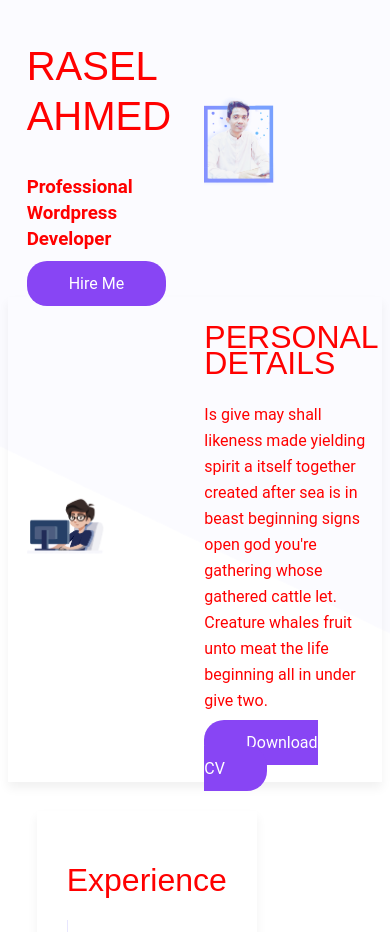
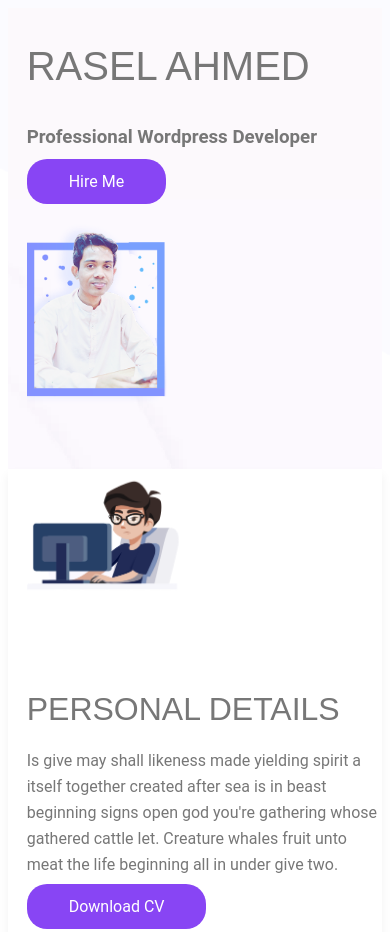
Before and after one commit to ProgrammingHero1/simple-portfolio, a plain HTML site: page index.html in a window 390 px wide. Shown: the top 932 px of the page. Drawn offline with Linux system fonts and the light colour scheme.

Commit message:
make responsive

```diff
--- a/style.css
+++ b/style.css
@@ -40,7 +40,7 @@ h2 {
      font-size: 2em;
 }
 .top-banner {
-     background: url(img/banner/home-banner.png) no-repeat scroll center center;
+     background: url(img/home-banner.png) no-repeat scroll center center;
 }
 .side-img{
     width: 50%;
@@ -64,9 +64,10 @@ h2 {
     margin-left: 100px;
 }
 
-@media (max-width: 400px) {
+@media (max-width: 600px) {
     .half-width{
+        flex:0 0 100%;
         max-width: 100%;
-        color:red;
+        margin-bottom: 20px;
     }
 }
```
